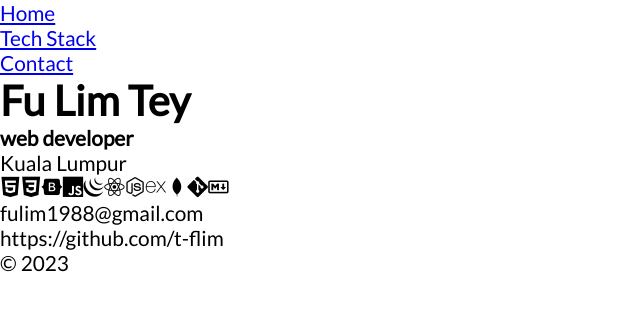
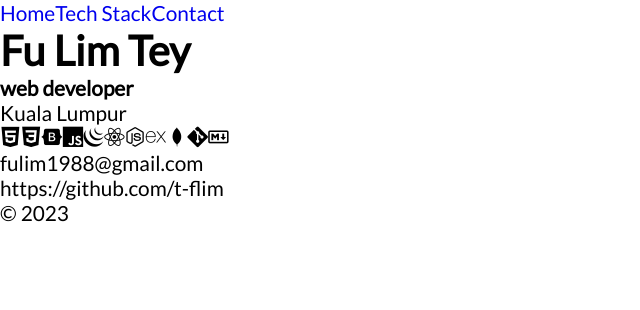
Before and after one commit to t-flim/t-flim.github.io, a React (Vite) app: page / in a window 1280 px wide. Shown: the top 310 px of the page, without its empty margins (0-640 px from the left). Built offline with nearby package versions, Linux system fonts and the light colour scheme.

Commit message:
Add NavBar styling

```diff
--- a/src/components/navbar/NavBar.css
+++ b/src/components/navbar/NavBar.css
@@ -0,0 +1,11 @@
+.nav__list {
+    list-style: none;
+}
+
+.nav__list--link {
+    text-decoration: none;
+}
+
+#nav {
+    width: 100%;
+}
--- a/src/components/navbar/NavBar.jsx
+++ b/src/components/navbar/NavBar.jsx
@@ -5,18 +5,18 @@ function NavBar() {
 
     return(
         <nav id="nav">
-            <ul className="nav__list">
+            <ul className="nav__list row">
                 <li className="nav__list--item">
-                    <a href="#hero">Home</a>
+                    <a className="nav__list--link" href="#hero">Home</a>
                 </li>
                 {(projects.length > 0) && <li className="nav__list--item">
-                    <a href="#projects">Projects</a>
+                    <a className="nav__list--link" href="#projects">Projects</a>
                 </li>}
                 {(techStacks.length > 0) && <li className="nav__list--item">
-                    <a href="#tech-stacks">Tech Stack</a>
+                    <a className="nav__list--link" href="#tech-stacks">Tech Stack</a>
                 </li>}
                 {(contactMethods.length > 0) && <li className="nav__list--item">
-                    <a href="#contacts">Contact</a>
+                    <a className="nav__list--link" href="#contacts">Contact</a>
                 </li>}
             </ul>
         </nav>
```
